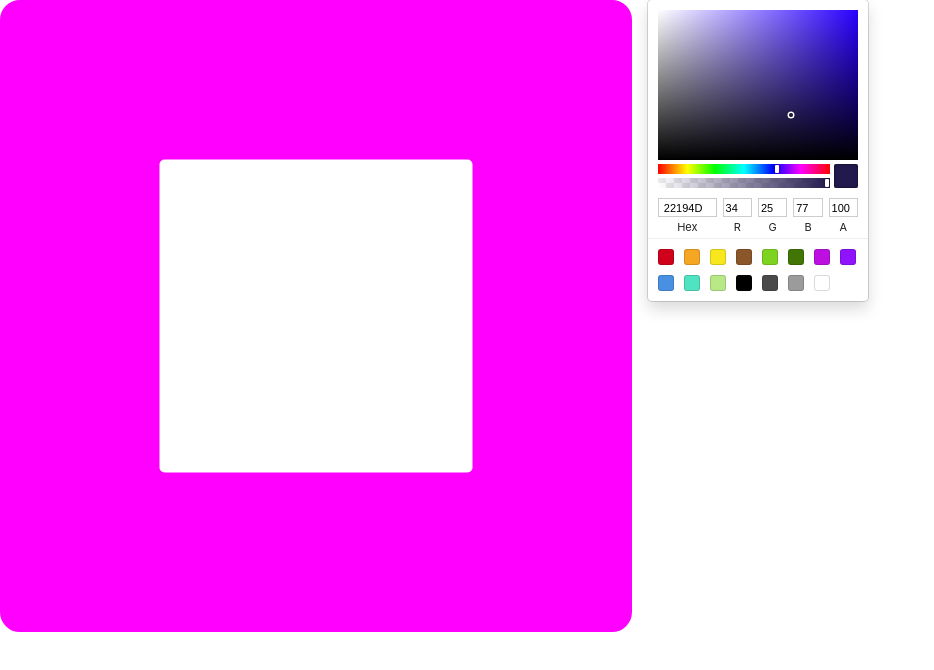
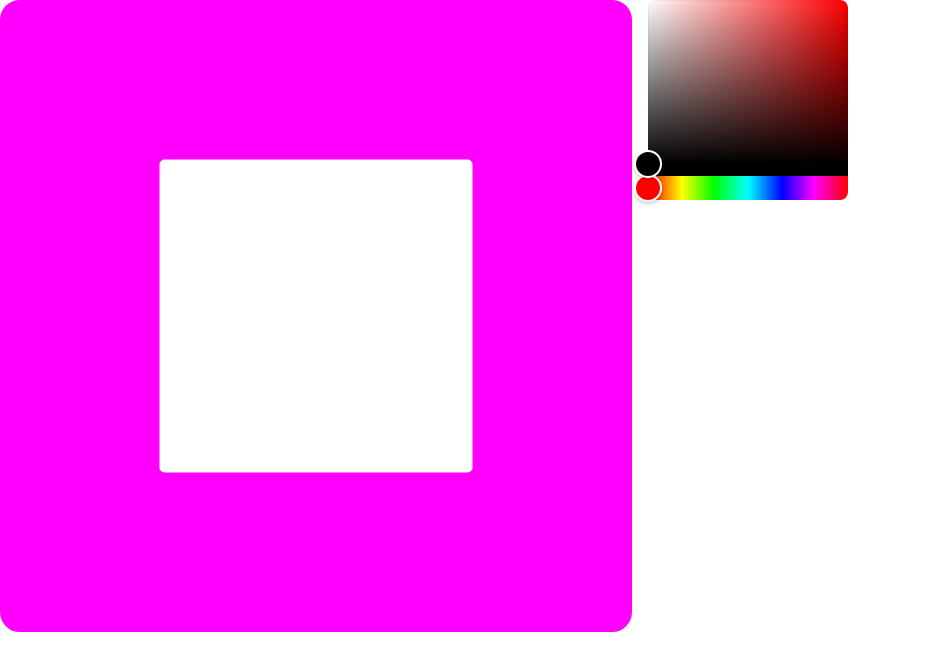
Before and after one commit to Mokumokukai/color_memo, a React (Create React App) app in the folder frontend/: page /edit in a window 1280 px wide. Shown: the top 670 px of the page, without its empty margins (0-934 px from the left). Built offline with nearby package versions, Linux system fonts and the light colour scheme.

Commit message:
fix: カラーピッカーをreact-colorfulに変更

```diff
--- a/frontend/src/pages/EditPage.tsx
+++ b/frontend/src/pages/EditPage.tsx
@@ -1,14 +1,7 @@
 import ColorMemoCard from "../components/ColorMemoCard";
 import { Box, Grid } from "@mui/material";
 import React from 'react';
-import {
-    AlphaPicker, BlockPicker, ChromePicker, CirclePicker,
-    CompactPicker, GithubPicker, HuePicker, MaterialPicker,
-    PhotoshopPicker, SketchPicker, SliderPicker, SwatchesPicker,
-    TwitterPicker, CustomPicker, InjectedColorProps, ColorResult,
-    Color
-} from "react-color";
-import { Alpha, Checkboard, EditableInput, Hue, Saturation } from "react-color/lib/components/common";
+import { HexColorPicker } from "react-colorful";
 
 const EditPage = () => {
     return (
@@ -18,7 +11,7 @@ const EditPage = () => {
                     <ColorMemoCard></ColorMemoCard>
                 </Box>
                 <Box gridColumn="span 3">
-                    <SketchPicker />
+                    <HexColorPicker />
                 </Box>
 
             </Box>
--- a/package.json
+++ b/package.json
@@ -6,6 +6,7 @@
     "@mui/styled-engine-sc": "^5.8.0",
     "@types/react-color": "^3.0.6",
     "react-color": "^2.19.3",
+    "react-colorful": "^5.5.1",
     "styled-components": "^5.3.5"
   }
 }
```
Also changed, not shown: 1 other file (tests, documents, lock files or other folders).
